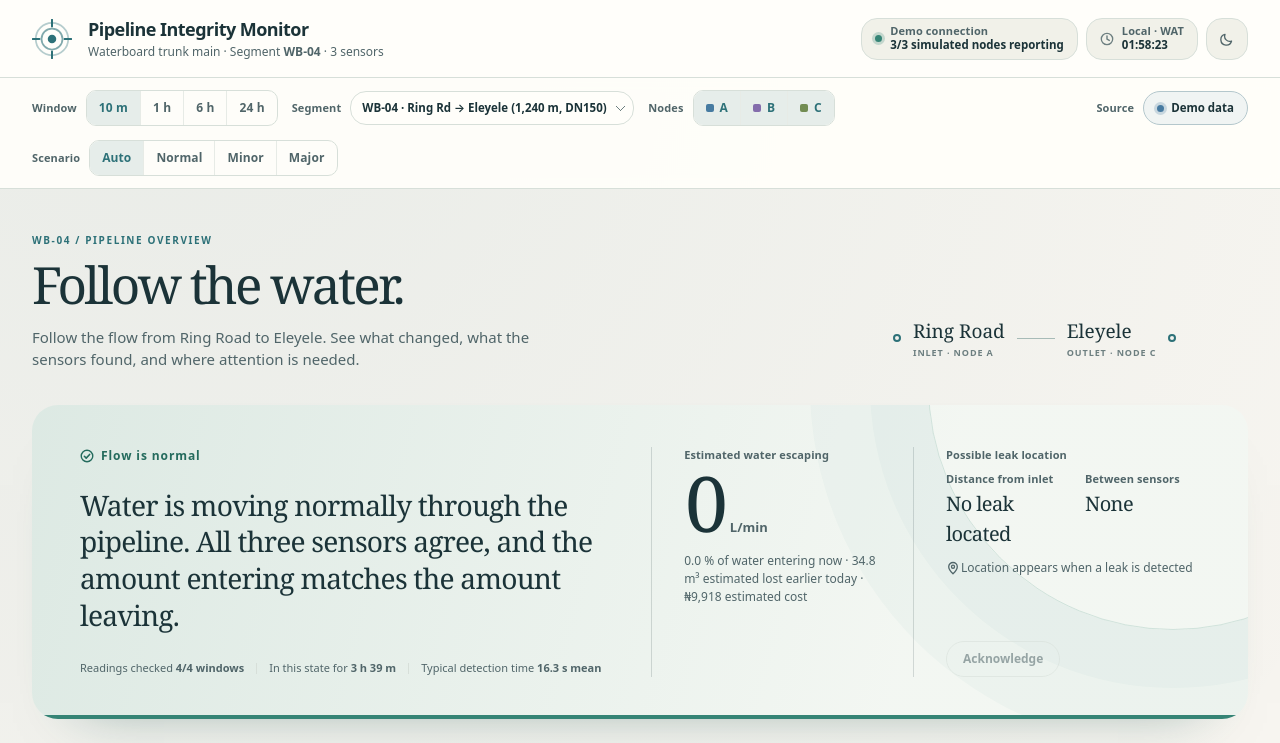
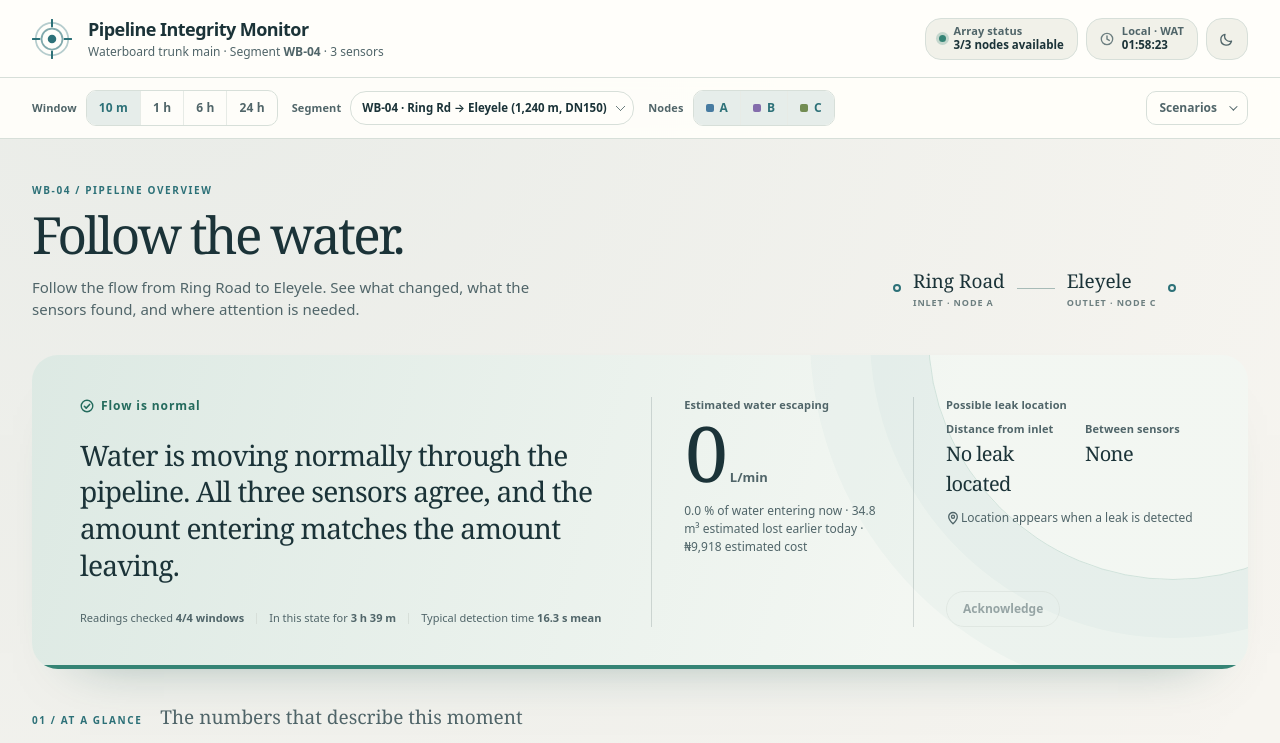
Before and after one commit to pressnoll/pipeline, a plain HTML site: page index.html in a window 1280 px wide. Shown: the top 743 px of the page. Drawn offline with Linux system fonts and the light colour scheme.

Commit message:
Prepare dashboard presentation view

```diff
--- a/css/dashboard.css
+++ b/css/dashboard.css
@@ -178,8 +178,6 @@ code { font-family: var(--mono); font-size: .92em; color: var(--ink-1); }
 .beacon[data-state="warn"]    { background: var(--warn);    box-shadow: 0 0 0 3px color-mix(in srgb, var(--warn) 26%, transparent); }
 .beacon[data-state="serious"] { background: var(--serious); box-shadow: 0 0 0 3px color-mix(in srgb, var(--serious) 26%, transparent); }
 .beacon[data-state="crit"]    { background: var(--crit);    box-shadow: 0 0 0 3px color-mix(in srgb, var(--crit) 26%, transparent); }
-.beacon[data-state="sim"]     { background: var(--s1);      box-shadow: 0 0 0 3px color-mix(in srgb, var(--s1) 24%, transparent); }
-@keyframes pulse { 0%, 100% { opacity: 1; } 50% { opacity: .38; } }
 
 /* ── filter bar ────────────────────────────────────────── */
 .filterbar {
@@ -192,7 +190,6 @@ code { font-family: var(--mono); font-size: .92em; color: var(--ink-1); }
   border-bottom: 1px solid var(--hair);
 }
 .fgroup { display: flex; align-items: center; gap: 9px; }
-.fgroup.push { margin-left: auto; }
 
 .segmented { display: flex; border: 1px solid var(--hair); border-radius: 10px; overflow: hidden; background: transparent; }
 .segmented button {
@@ -223,14 +220,21 @@ select {
   font-size: 11.5px; font-weight: 600; color: var(--ink-1);
   appearance: none; cursor: pointer; max-width: 330px;
 }
-.chip {
-  display: inline-flex; align-items: center; gap: 7px;
-  height: 34px; padding: 0 13px;
-  border: 1px solid var(--hair); border-radius: 999px;
-  background: var(--surface);
-  font-size: 11.5px; font-weight: 600; color: var(--ink-2);
+.scenario-controls { position: relative; z-index: 1; margin-left: auto; }
+.scenario-controls summary {
+  display: inline-flex; align-items: center; gap: 12px;
+  height: 34px; padding: 0 12px;
+  border: 1px solid var(--hair); border-radius: 10px;
+  background: transparent; color: var(--ink-2);
+  font-size: 12px; font-weight: 600; cursor: pointer;
+  list-style: none;
 }
-.chip-mock { border-color: color-mix(in srgb, var(--s1) 24%, var(--hair)); background: color-mix(in srgb, var(--s1) 8%, var(--surface)); color: var(--ink-1); }
+.scenario-controls summary::-webkit-details-marker { display: none; }
+.scenario-controls summary::after { content: ''; width: 6px; height: 6px; border-right: 1.5px solid currentColor; border-bottom: 1.5px solid currentColor; transform: rotate(45deg) translateY(-2px); }
+.scenario-controls[open] summary { background: var(--surface-2); color: var(--ink-1); }
+.scenario-controls[open] summary::after { transform: rotate(225deg) translateY(-2px); }
+.scenario-controls .segmented { position: absolute; top: calc(100% + 8px); right: 0; padding: 6px; border-radius: 12px; background: var(--surface); box-shadow: var(--shadow); white-space: nowrap; }
+.scenario-controls .segmented button { border: 0; border-radius: 7px; }
 
 /* ── sheet ─────────────────────────────────────────────── */
 .sheet { padding: 44px 32px 64px; max-width: 1512px; margin: 0 auto; }
@@ -612,6 +616,8 @@ tbody tr:hover td { background: var(--surface-2); }
   .sheet { padding: 32px 16px 44px; }
   .masthead { height: auto; padding: 10px 14px; flex-wrap: wrap; gap: 10px; }
   .filterbar { position: static; padding: 10px 14px; gap: 14px; }
+  .scenario-controls { margin-left: 0; }
+  .scenario-controls .segmented { right: auto; left: 0; }
   .page-intro h1 { font-size: 42px; }
   .intro-route { min-width: 0; flex-wrap: wrap; }
   .banner { grid-template-columns: 1fr; gap: 24px; padding: 28px 26px 30px; }
--- a/index.html
+++ b/index.html
@@ -45,8 +45,8 @@
     <div class="link-state" id="link-state">
       <span class="beacon" data-state="good"></span>
       <div class="link-copy">
-        <span class="micro">Demo connection</span>
-        <span class="link-value" id="link-detail">3 simulated nodes reporting</span>
+        <span class="micro">Array status</span>
+        <span class="link-value" id="link-detail">3/3 nodes available</span>
       </div>
     </div>
     <div class="clock">
@@ -92,22 +92,15 @@
     </div>
   </div>
 
-  <div class="fgroup push">
-    <span class="micro">Source</span>
-    <span class="chip chip-mock" title="The production Firebase/ThingSpeak feed is not connected yet. Readings below come from the hydraulic simulator in js/telemetry.js.">
-      <span class="beacon" data-state="sim"></span>Demo data
-    </span>
-  </div>
-
-  <div class="fgroup">
-    <span class="micro">Scenario</span>
-    <div class="segmented" id="scenario-picker" role="radiogroup" aria-label="Simulated scenario">
+  <details class="scenario-controls">
+    <summary>Scenarios</summary>
+    <div class="segmented" id="scenario-picker" role="radiogroup" aria-label="Status scenario">
       <button type="button" role="radio" data-scenario="auto" aria-checked="true" class="is-on">Auto</button>
       <button type="button" role="radio" data-scenario="normal" aria-checked="false">Normal</button>
       <button type="button" role="radio" data-scenario="minor" aria-checked="false">Minor</button>
       <button type="button" role="radio" data-scenario="major" aria-checked="false">Major</button>
     </div>
-  </div>
+  </details>
 </div>
 
 <main class="sheet">
@@ -292,12 +285,12 @@
 
   <footer class="sheet-foot">
     <div>
-      <span class="micro">About this demo</span>
-      <p>All readings, past events, and daily totals on this page are simulated. The live pipeline data source has not been connected yet.</p>
+      <span class="micro">How to read this view</span>
+      <p>The three nodes compare water entering and leaving the pipeline. Changes in flow, pressure, and vibration help identify the area that needs attention.</p>
     </div>
     <div>
       <span class="micro">How alerts work</span>
-      <p>The demo compares pressure, flow, vibration, and moisture. It waits for four agreeing readings before confirming a leak, so a brief disturbance does not become an alert.</p>
+      <p>The classifier compares pressure, flow, vibration, and moisture. It waits for four agreeing readings before confirming a leak, so a brief disturbance does not become an alert.</p>
     </div>
     <div>
       <span class="micro">About the estimates</span>
--- a/js/dashboard.js
+++ b/js/dashboard.js
@@ -191,7 +191,7 @@
     {
       id: 'kpi-uptime', label: 'Sensor availability', icon: '#i-wifi', unit: '%',
       value: () => f1(Telemetry.nodes.reduce((a, n) => a + n.uptime, 0) / 3), spark: null,
-      delta: f => ({ text: f.sys.nodesOnline + '/3 simulated sensors reporting', dir: 'good' })
+      delta: f => ({ text: f.sys.nodesOnline + '/3 nodes available', dir: 'good' })
     }
   ];
 
@@ -288,7 +288,7 @@
     /* masthead uplink pill */
     const beacon = document.querySelector('#link-state .beacon');
     beacon.dataset.state = sys.nodesOnline === 3 ? 'good' : 'warn';
-    document.getElementById('link-detail').textContent = sys.nodesOnline + '/3 simulated nodes reporting';
+    document.getElementById('link-detail').textContent = sys.nodesOnline + '/3 nodes available';
   }
 
   /* ── edge classifier panel ─────────────────────────────────────────────── */
```
Also changed, not shown: 1 other file.
